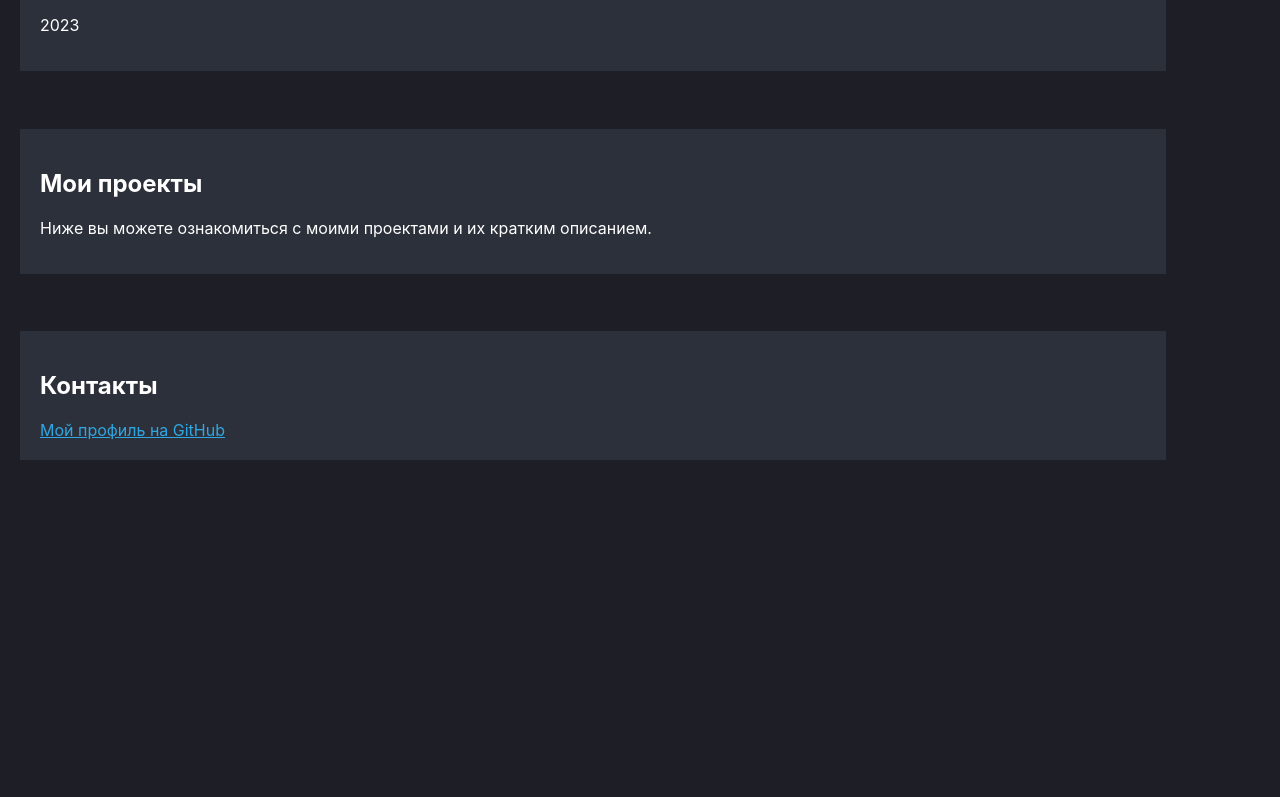
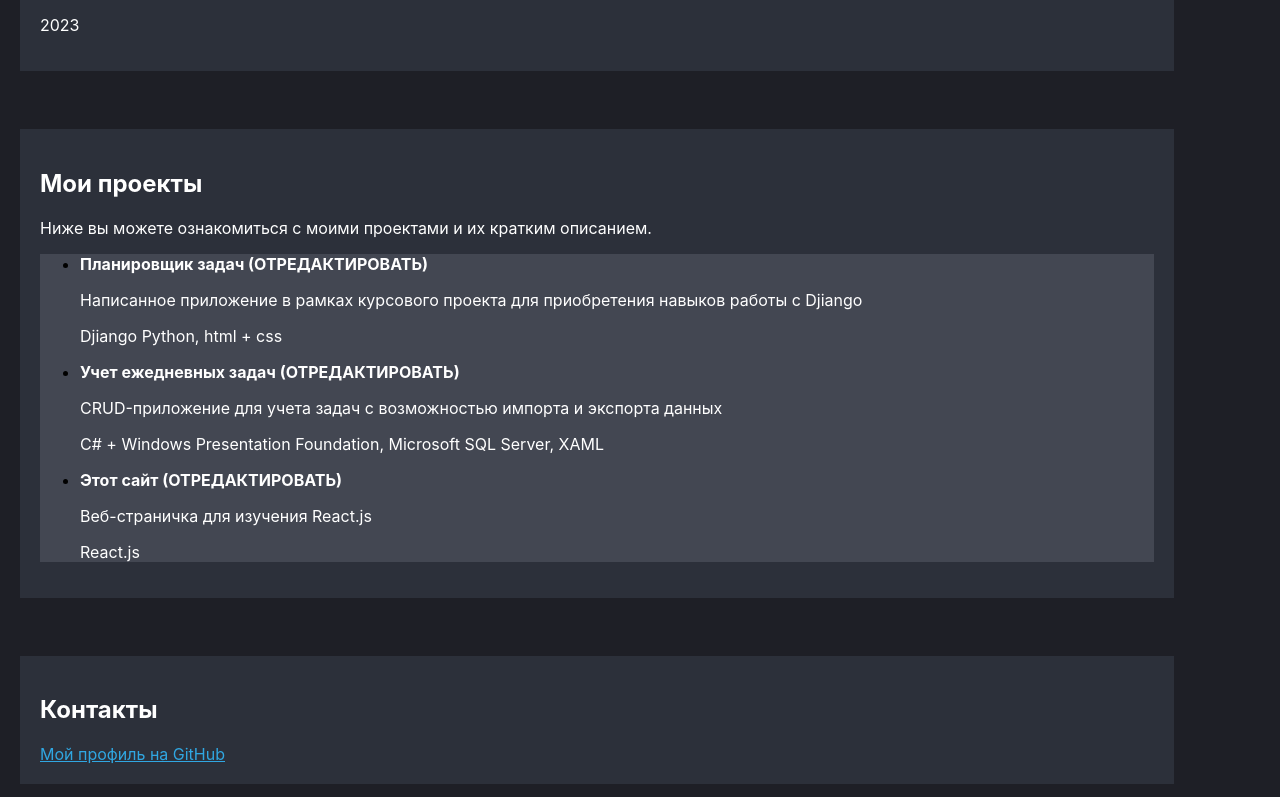
Before and after one commit to lyacsevna/AboutMe, a React (Create React App) app: page / in a window 1280 px wide. Shown: the part 856-1653 px from the top of the page. Before the commit the page ends 1393 px from the top, so only its background shows below. Built offline with nearby package versions, Linux system fonts and the light colour scheme.

Commit message:
added text display for projects

```diff
--- a/src/App.css
+++ b/src/App.css
@@ -19,6 +19,17 @@ body {
 
 }
 
+.projects_container {
+  display: flex;
+  background-color: antiquewhite;
+  justify-content: space-around;
+  margin: 15px;
+}
+
+.project_item {
+  background-color: #434752 ;
+}
+
 h1 {
   font-family: source-code-pro, Menlo, Monaco, Consolas, 'Courier New',
     monospace;
@@ -34,8 +45,6 @@ h2 {
   /*color: #26736a;*/
   color: white;
 
-
-
 }
 
 p {
--- a/src/components/aboutme.js
+++ b/src/components/aboutme.js
@@ -6,7 +6,7 @@ const AboutMe = () => {
             <h1>Hello, world!</h1>
 
             <p> Привет! Это мой сайт, созданный для изучения React.js.
-                Также этот сайт в процессе превратится в небольшое портфолио.
+                Вскоре этот сайт в процессе превратится в небольшое портфолио.
                 Пока что на этом все.
             </p>
             <p>I am just learning</p>
--- a/src/components/projects.js
+++ b/src/components/projects.js
@@ -1,10 +1,38 @@
 import React from 'react';
+import { myprojects } from "../data";
+
+
+
+
+function ProjectsList({ project_title, description, stack }) {
+    function handleClick() {
+      localStorage.setItem('auth-time', new Date())
+    }
+
+    return (
+      <li onClick={handleClick}>
+        <p>
+            <strong>{project_title}</strong>
+            <p>{description}</p>
+            <p>{stack}</p>
+        </p>
+      </li>
+    )
+  }
+
 
 const Projects = () => {
     return (
-        <section id="projects">
+        <section id="projects_container">
             <h2>Мои проекты</h2>
             <p>Ниже вы можете ознакомиться с моими проектами и их кратким описанием.</p>
+            <div className='project_item'>
+                <ul>
+                    {myprojects.map((proj) => (
+                    <ProjectsList key = { proj.project_title } {...proj}/>
+                ))}
+                </ul>
+            </div>
         </section>
     );
 };
--- a/src/data.js
+++ b/src/data.js
@@ -33,3 +33,32 @@ export const courses = [
             '2023'
     }
 ]
+
+
+export const myprojects = [
+    {
+        project_title:
+            'Планировщик задач (ОТРЕДАКТИРОВАТЬ)',
+        description:
+            'Написанное приложение в рамках курсового проекта для приобретения навыков работы с Djiango',
+        stack:
+            'Djiango Python, html + css'
+
+    },
+    {
+        project_title:
+            'Учет ежедневных задач (ОТРЕДАКТИРОВАТЬ)',
+        description:
+            'CRUD-приложение для учета задач с возможностью импорта и экспорта данных',
+        stack:
+            'С# + Windows Presentation Foundation, Microsoft SQL Server, XAML'
+    },
+    {
+        project_title:
+            'Этот сайт (ОТРЕДАКТИРОВАТЬ)',
+        description:
+            'Веб-страничка для изучения React.js',
+        stack:
+            'React.js'
+    }
+]
```
Also changed, not shown: public/logo192.png (deleted), public/logo512.png (deleted), public/manifest.json (deleted).
